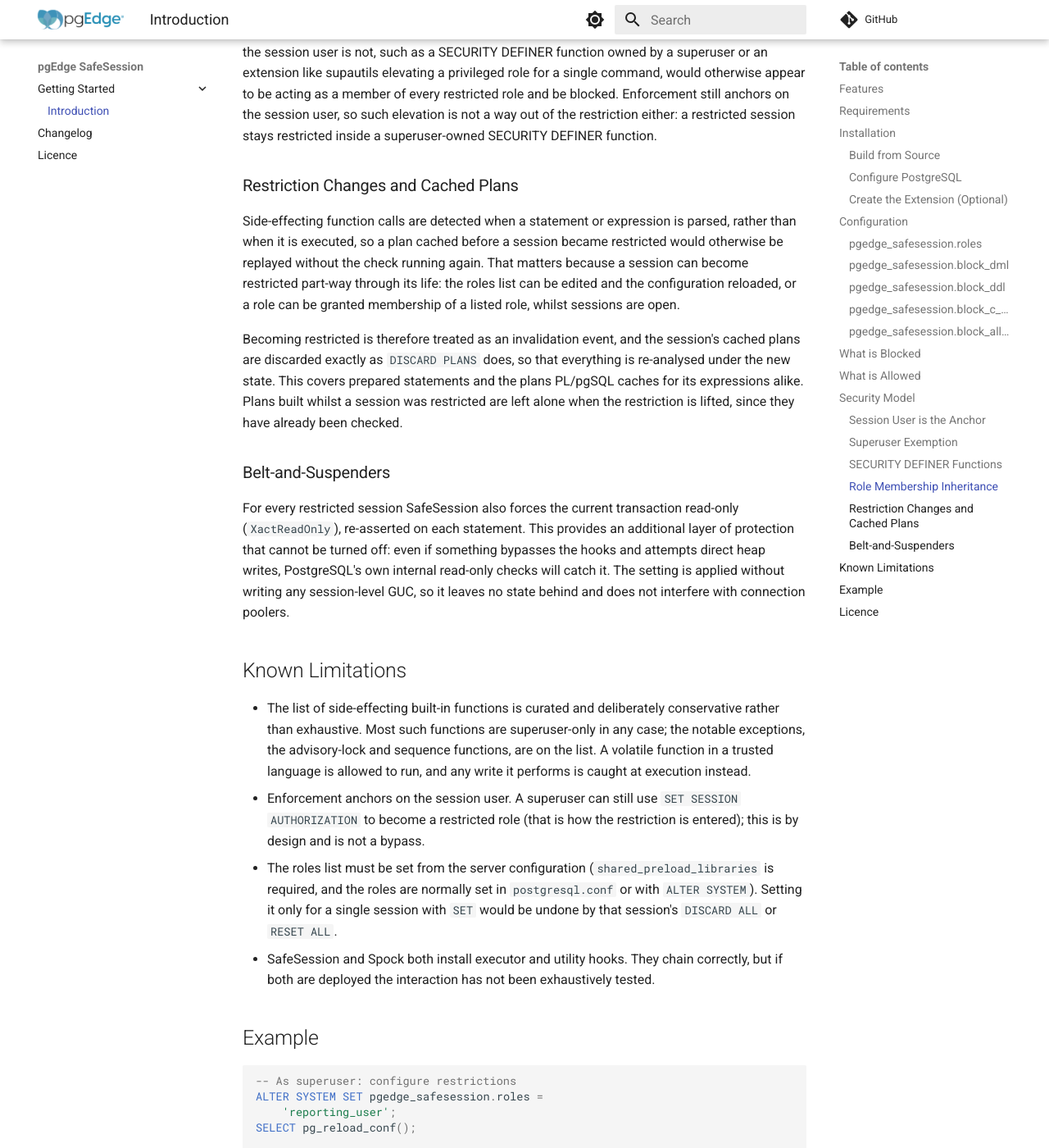
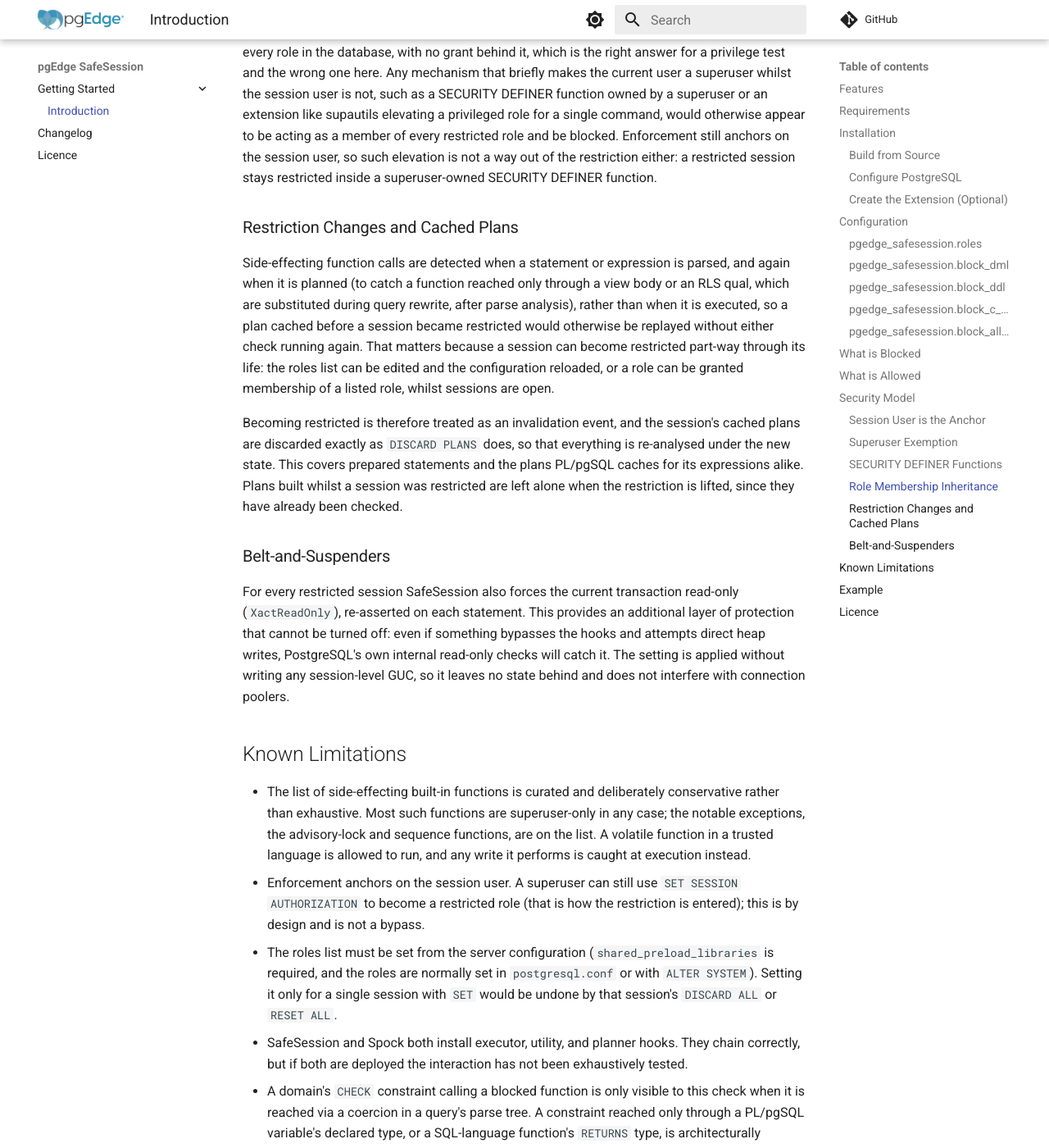
Before and after one commit to pgEdge/pgedge-safesession, an MkDocs documentation site: the page built from docs/index.md, in a window 1280 px wide and 1400 px high, scrolled down 5058 px. Shown: the whole window at 82% size. Built offline with MkDocs 1.6.1 and Material for MkDocs 9.7.7, drawn with Linux system fonts in a browser that asks for light colours; comment, search, counter and statistics services are not loaded; some of the changed text lies outside the part shown.

Commit message:
Fix PG19 planner_hook signature, close PREPARE domain-parameter gap

```diff
--- a/docs/index.md
+++ b/docs/index.md
@@ -151,7 +151,12 @@ the following operations are blocked:
   the statement, so a blocked function is rejected whether
   it is called directly, passed as a `CALL` argument, or
   passed as an `EXECUTE` parameter (including through
-  `EXPLAIN EXECUTE` and `CREATE TABLE AS ... EXECUTE`).
+  `EXPLAIN EXECUTE` and `CREATE TABLE AS ... EXECUTE`). A
+  function reached only indirectly, through a view body, a
+  row-level security policy's `USING`/`WITH CHECK` qual, or
+  a domain `CHECK` constraint (including one reached via a
+  prepared statement's declared parameter type), is
+  rejected the same way as a direct call.
 - **Exclusive locks**: LOCK TABLE with modes above
   ROW SHARE
 - **GUC tampering**: any attempt to relax
@@ -245,13 +250,16 @@ inside a superuser-owned SECURITY DEFINER function.
 ### Restriction Changes and Cached Plans
 
 Side-effecting function calls are detected when a statement
-or expression is parsed, rather than when it is executed, so
-a plan cached before a session became restricted would
-otherwise be replayed without the check running again. That
-matters because a session can become restricted part-way
-through its life: the roles list can be edited and the
-configuration reloaded, or a role can be granted membership
-of a listed role, whilst sessions are open.
+or expression is parsed, and again when it is planned (to
+catch a function reached only through a view body or an RLS
+qual, which are substituted during query rewrite, after
+parse analysis), rather than when it is executed, so a plan
+cached before a session became restricted would otherwise be
+replayed without either check running again. That matters
+because a session can become restricted part-way through its
+life: the roles list can be edited and the configuration
+reloaded, or a role can be granted membership of a listed
+role, whilst sessions are open.
 
 Becoming restricted is therefore treated as an invalidation
 event, and the session's cached plans are discarded exactly
@@ -292,9 +300,17 @@ with connection poolers.
   `ALTER SYSTEM`). Setting it only for a single session
   with `SET` would be undone by that session's `DISCARD
   ALL` or `RESET ALL`.
-- SafeSession and Spock both install executor and utility
-  hooks. They chain correctly, but if both are deployed the
-  interaction has not been exhaustively tested.
+- SafeSession and Spock both install executor, utility, and
+  planner hooks. They chain correctly, but if both are
+  deployed the interaction has not been exhaustively tested.
+- A domain's `CHECK` constraint calling a blocked function is
+  only visible to this check when it is reached via a
+  coercion in a query's parse tree. A constraint reached only
+  through a PL/pgSQL variable's declared type, or a
+  SQL-language function's `RETURNS` type, is architecturally
+  invisible to a Query/Plan-tree walker and is not detected.
+  This is a permanent limitation, not a bug to be fixed
+  within this check's approach.
 
 ## Example
 
```
Also changed, not shown: docs/changelog.md (+15 -1 lines), 3 other files.
